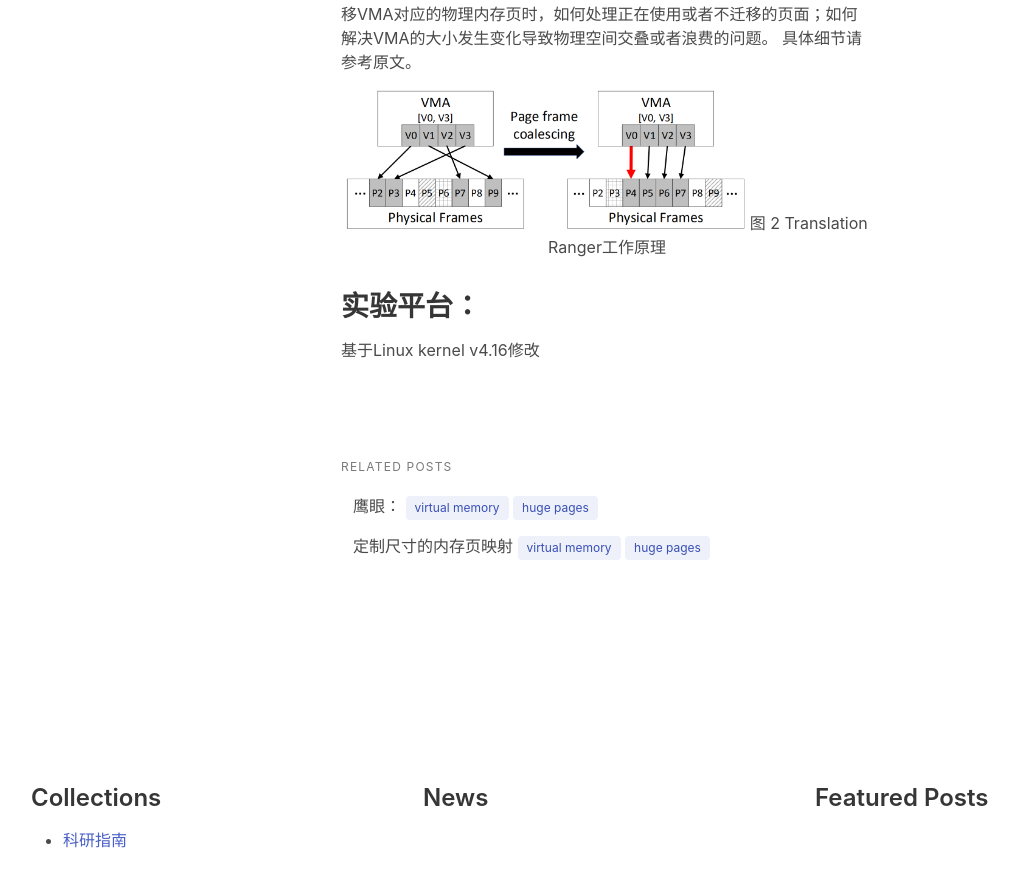
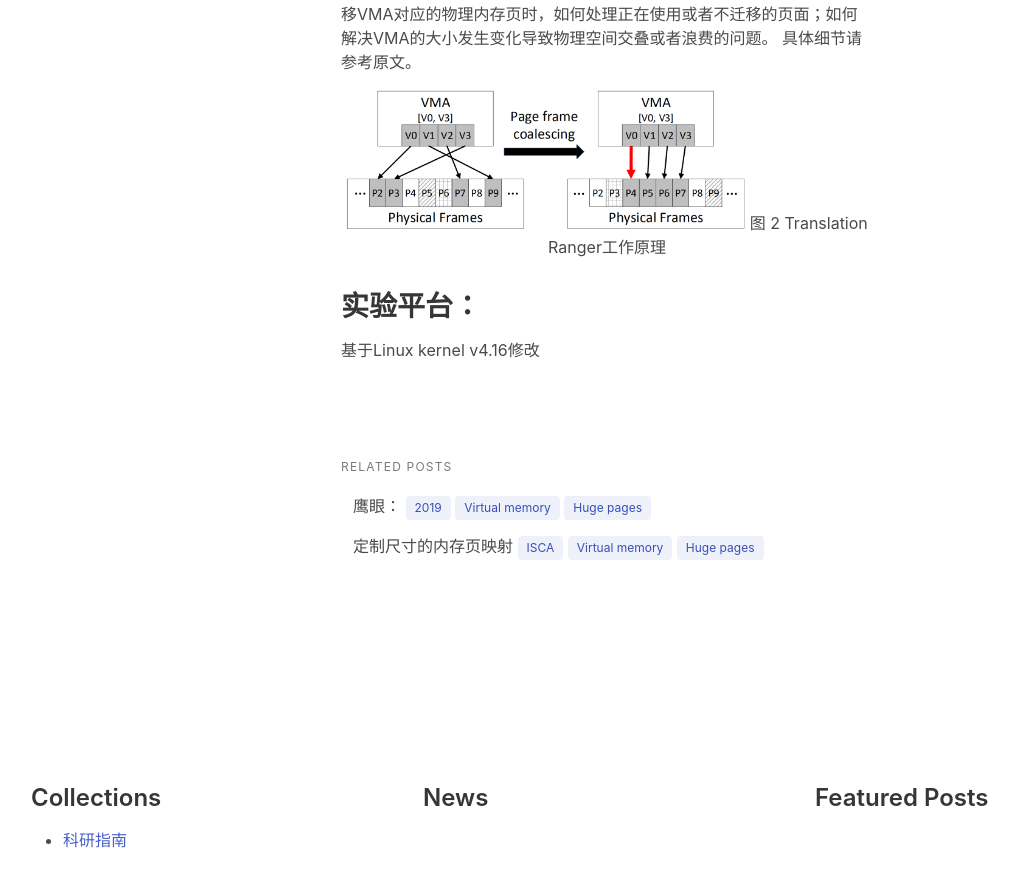
Before and after one commit to haslaboratory/haslaboratory.github.io, a Jekyll site: the page built from _posts/2020-12-5-translation-ranger.md, in a window 1280 px wide and 900 px high, scrolled down 2400 px. Shown: the top 887 px of the window, without its empty margins (33-1052 px from the left). Built offline with Jekyll 4.4.1, drawn with Linux system fonts in a browser that asks for light colours; nearby versions of some CDN libraries; our own code applies the rules of GitHub Pages for plain Markdown files; library files that are not in the unit come from our copies; some of the changed text lies outside the part shown.

Commit message:
update posts

```diff
--- a/_posts/2020-12-5-translation-ranger.md
+++ b/_posts/2020-12-5-translation-ranger.md
@@ -1,10 +1,13 @@
 ---
+layout: post
 title: Translation Ranger：针对连续性感知TLB的操作系统支持
 author: Weizhou Huang
 tags:
- - virtual memory
- - huge pages
- - TLB miss
+ - ISCA
+ - 2019
+ - Virtual memory
+ - Huge pages
+ - TLB
 ---
 
 # Translation Ranger: Operating System Support for Contiguity-Aware TLBs
```
Also changed, not shown: _posts/2020-11-16-CHERIvoke.md (+1 -0 lines), _posts/2020-11-16-CRaft.md (+1 -0 lines), _posts/2020-11-19-Memory-channel-partitioning.md (+1 -0 lines), _posts/2020-12-4-tailored-page-sizes.md (+6 -5 lines), _posts/2020-12-6-hawkeye.md (+5 -5 lines).
